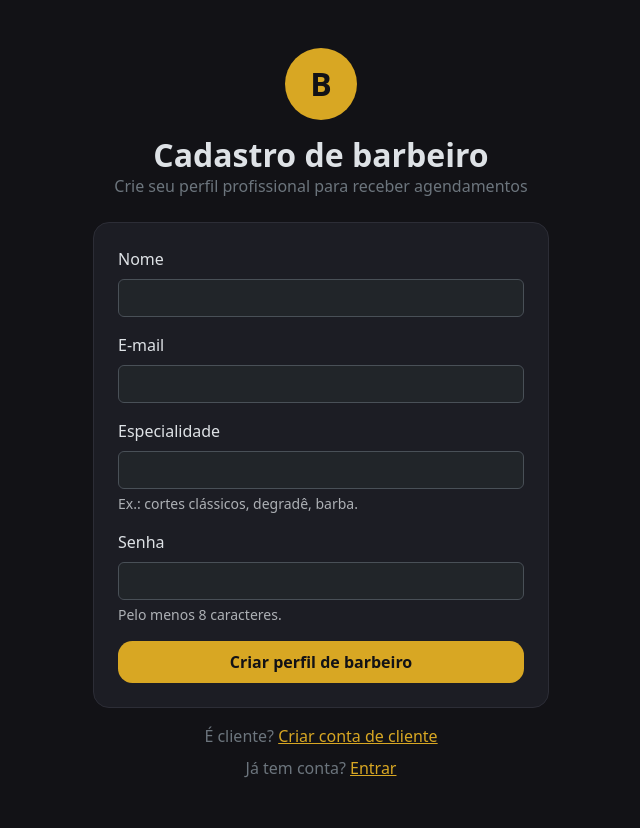
After one commit to PedroBaliz/barbearia-agendamento, a Django app: page /contas/cadastro/barbeiro/ in a window 1280 px wide. The commit adds this page. Shown: the whole page, without its empty margins (319-959 px from the left). Run offline with Django 5.2, Linux system fonts and the light colour scheme; parts of the project's set-up code (start-up, migrations or seed data) failed here and were passed over.

Commit message:
feat: cadastro de barbeiro com especialidade (RF04) (#4)
Nova tabela barbeiro (perfil 1:1 com usuario, especialidade e ativo).
/contas/cadastro/barbeiro/ cria o usuário com papel barbeiro e o perfil na
mesma transação. Especialidade em branco é recusada e destacada; e-mail
repetido mostra "E-mail já cadastrado". Barbeiro.objects.disponiveis()
lista os perfis e contas ativos para o agendamento. Cadastro de cliente e
de barbeiro passam a compartilhar a base CadastroForm.

Closes #4

Co-Authored-By: Claude Opus 5.5 <noreply@anthropic.com>

```diff
--- a/src/contas/forms.py
+++ b/src/contas/forms.py
@@ -1,12 +1,15 @@
 from django import forms
 from django.contrib.auth import password_validation
 from django.contrib.auth.forms import AuthenticationForm
+from django.db import transaction
 
-from .models import Usuario
+from .models import Barbeiro, Usuario
 
 
-class CadastroClienteForm(forms.ModelForm):
-    """RF01: cadastro de cliente com nome, e-mail e senha."""
+class CadastroForm(forms.ModelForm):
+    """Base dos cadastros: nome, e-mail único e senha validada, gravada só como hash."""
+
+    papel = None
 
     senha = forms.CharField(
         label="Senha",
@@ -48,10 +51,43 @@ class CadastroClienteForm(forms.ModelForm):
 
     def save(self, commit=True):
         usuario = super().save(commit=False)
-        usuario.papel = Usuario.Papel.CLIENTE
+        usuario.papel = self.papel
         usuario.set_password(self.cleaned_data["senha"])
         if commit:
             usuario.save()
+        return usuario
+
+
+class CadastroClienteForm(CadastroForm):
+    """RF01: cadastro de cliente com nome, e-mail e senha."""
+
+    papel = Usuario.Papel.CLIENTE
+
+
+class CadastroBarbeiroForm(CadastroForm):
+    """RF04: cadastro de barbeiro com nome, e-mail, senha e especialidade."""
+
+    papel = Usuario.Papel.BARBEIRO
+
+    especialidade = forms.CharField(
+        label="Especialidade",
+        max_length=120,
+        help_text="Ex.: cortes clássicos, degradê, barba.",
+    )
+    field_order = ["nome", "email", "especialidade", "senha"]
+
+    def clean_especialidade(self):
+        especialidade = self.cleaned_data["especialidade"].strip()
+        if not especialidade:
+            raise forms.ValidationError("Este campo é obrigatório.", code="required")
+        return especialidade
+
+    def save(self, commit=True):
+        if not commit:
+            raise ValueError("O cadastro de barbeiro grava usuário e perfil juntos: use commit=True.")
+        with transaction.atomic():
+            usuario = super().save(commit=True)
+            Barbeiro.objects.create(usuario=usuario, especialidade=self.cleaned_data["especialidade"])
         return usuario
 
 
--- a/src/contas/models.py
+++ b/src/contas/models.py
@@ -59,3 +59,28 @@ class Usuario(AbstractUser):
 
     def __str__(self):
         return f"{self.nome} <{self.email}>"
+
+
+class BarbeiroQuerySet(models.QuerySet):
+    def disponiveis(self):
+        """Barbeiros que podem receber agendamentos: perfil e conta ativos."""
+        return self.filter(ativo=True, usuario__is_active=True)
+
+
+class Barbeiro(models.Model):
+    """Tabela `barbeiro` do modelo de dados: perfil profissional ligado a um usuário."""
+
+    usuario = models.OneToOneField(Usuario, on_delete=models.CASCADE, related_name="barbeiro")
+    especialidade = models.CharField(max_length=120)
+    ativo = models.BooleanField(default=True)
+
+    objects = BarbeiroQuerySet.as_manager()
+
+    class Meta:
+        db_table = "barbeiro"
+        ordering = ["usuario__nome"]
+        verbose_name = "barbeiro"
+        verbose_name_plural = "barbeiros"
+
+    def __str__(self):
+        return f"{self.usuario.nome} ({self.especialidade})"
--- a/src/contas/templates/contas/cadastro.html
+++ b/src/contas/templates/contas/cadastro.html
@@ -17,5 +17,6 @@
   <button type="submit" class="btn btn-bb w-100 py-2">Criar conta</button>
 </form>
 
+<p class="text-center text-secondary mb-2">É barbeiro? <a class="text-bb" href="{% url 'cadastro_barbeiro' %}">Cadastre-se como profissional</a></p>
 <p class="text-center text-secondary mb-0">Já tem conta? <a class="text-bb" href="{% url 'entrar' %}">Entrar</a></p>
 {% endblock %}
--- /dev/null
+++ b/src/contas/templates/contas/cadastro_barbeiro.html
@@ -0,0 +1,22 @@
+{% extends "base.html" %}
+
+{% block titulo %}Cadastro de barbeiro · BarberBook{% endblock %}
+
+{% block conteudo %}
+<div class="text-center mb-4">
+  <span class="bb-logo">B</span>
+  <h1 class="h2 fw-bold mt-3 mb-0">Cadastro de barbeiro</h1>
+  <p class="text-secondary">Crie seu perfil profissional para receber agendamentos</p>
+</div>
+
+<form method="post" class="bb-cartao p-4 mb-3" novalidate>
+  {% csrf_token %}
+  {% for campo in form %}
+  {% include "partials/campo.html" %}
+  {% endfor %}
+  <button type="submit" class="btn btn-bb w-100 py-2">Criar perfil de barbeiro</button>
+</form>
+
+<p class="text-center text-secondary mb-2">É cliente? <a class="text-bb" href="{% url 'cadastro' %}">Criar conta de cliente</a></p>
+<p class="text-center text-secondary mb-0">Já tem conta? <a class="text-bb" href="{% url 'entrar' %}">Entrar</a></p>
+{% endblock %}
--- a/src/contas/urls.py
+++ b/src/contas/urls.py
@@ -4,6 +4,7 @@ from . import views
 
 urlpatterns = [
     path("cadastro/", views.cadastro_cliente, name="cadastro"),
+    path("cadastro/barbeiro/", views.cadastro_barbeiro, name="cadastro_barbeiro"),
     path("entrar/", views.EntrarView.as_view(), name="entrar"),
     path("sair/", views.SairView.as_view(), name="sair"),
     path("minha-conta/", views.minha_conta, name="minha_conta"),
--- a/src/contas/views.py
+++ b/src/contas/views.py
@@ -3,20 +3,29 @@ from django.contrib.auth.decorators import login_required
 from django.contrib.auth.views import LoginView, LogoutView
 from django.shortcuts import redirect, render
 
-from .forms import CadastroClienteForm, LoginForm
+from .forms import CadastroBarbeiroForm, CadastroClienteForm, LoginForm
+
+
+def _cadastrar(request, form_class, template):
+    if request.user.is_authenticated:
+        return redirect("home")
+
+    form = form_class(request.POST or None)
+    if request.method == "POST" and form.is_valid():
+        usuario = form.save()
+        login(request, usuario, backend="django.contrib.auth.backends.ModelBackend")
+        return redirect("home")
+    return render(request, template, {"form": form})
 
 
 def cadastro_cliente(request):
     """RF01: cria a conta com papel cliente e já entra logado."""
-    if request.user.is_authenticated:
-        return redirect("home")
+    return _cadastrar(request, CadastroClienteForm, "contas/cadastro.html")
 
-    form = CadastroClienteForm(request.POST or None)
-    if request.method == "POST" and form.is_valid():
-        usuario = form.save()
-        login(request, usuario, backend="django.contrib.auth.backends.ModelBackend")
-        return redirect("home")
-    return render(request, "contas/cadastro.html", {"form": form})
+
+def cadastro_barbeiro(request):
+    """RF04: cria o usuário com papel barbeiro e o perfil de barbeiro ligado a ele."""
+    return _cadastrar(request, CadastroBarbeiroForm, "contas/cadastro_barbeiro.html")
 
 
 class EntrarView(LoginView):
```
Also changed, not shown: src/contas/admin.py (+10 -1 lines), tests/test_cadastro_barbeiro.py (added, +111 -0 lines), CHANGELOG.md, src/contas/migrations/0002_barbeiro.py (added).
